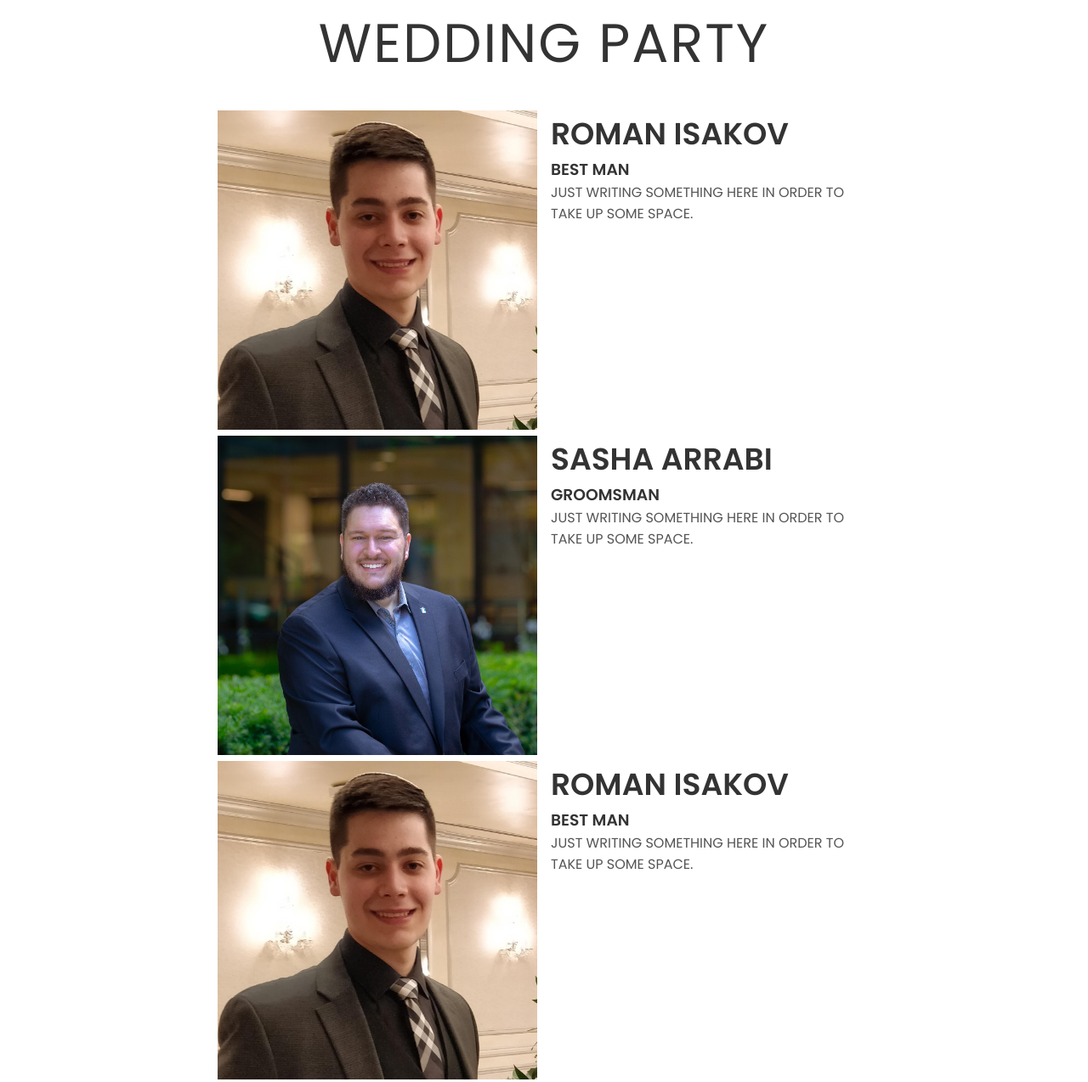
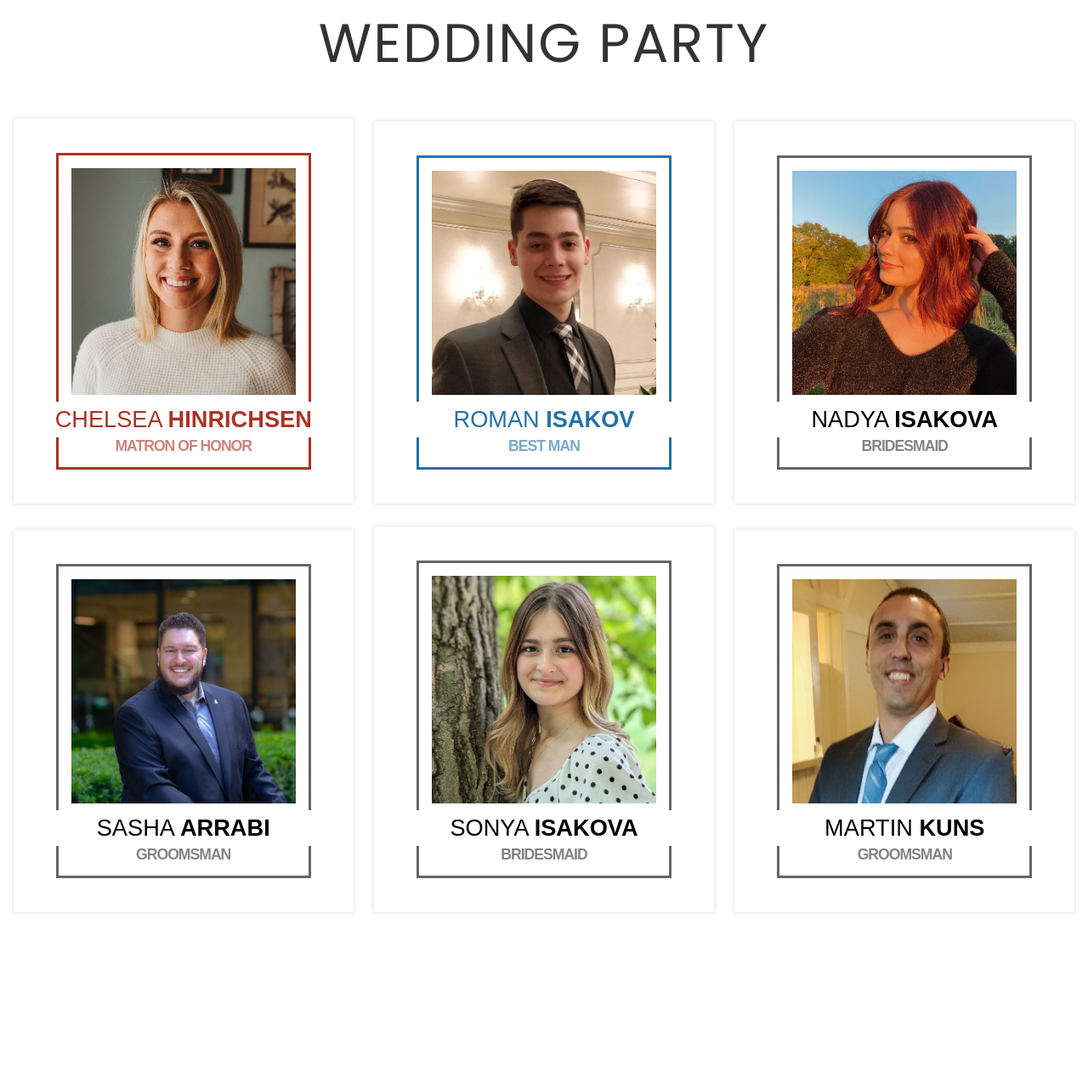
Before and after one commit to bisakov24/html-css-js-wedding-website, a website: page index.html in a window 1280 px wide. Shown: the part 2756-4030 px from the top of the page at 85% size. After the commit the page ends 3847 px from the top, so only its background shows below. Drawn offline with Linux system fonts and the light colour scheme.

Commit message:
Completed the Wedding Party Section

```diff
--- a/index.html
+++ b/index.html
@@ -185,106 +185,60 @@
         <div class="wedding-party-header">
           <h1 class="h1-wedding-party">Wedding Party</h1>
         </div>
-        <div class="wedding-party-member">
-          <div class="wedding-party-image">
-            <img src="./assets/ROMAN.jpg">
+        <div class="wedding-members-1">
+          <figure class="snip1113 red">
+            <img src="./assets/CHELSEA.jpeg" alt="pr-sample1" />
+            <figcaption>
+              <h3>Chelsea <span>Hinrichsen</span></h3>
+              <h4>
+                Matron of Honor
+              </h4>
+            </figcaption>
+          </figure>
+          <figure class="snip1113 blue hover"><img src="./assets/ROMAN.jpg" alt="pr-sample3" />
+            <figcaption>
+              <h3>Roman <span>Isakov</span></h3>
+              <h4>
+                Best Man
+              </h4>
+            </figcaption>
+          </figure>
+          <figure class="snip1113"><img src="./assets/NADYA.jpg" alt="pr-sample9" />
+            <figcaption>
+              <h3>Nadya <span>Isakova</span></h3>
+              <h4>
+                Bridesmaid
+              </h4>
+            </figcaption>
+          </figure>
           </div>
-        <div class="wedding-party-info">
-          <div class="wedding-party-name">
-            <h2>Roman Isakov</h2>
-          </div>
-          <div class="wedding-party-title">
-            <h3>Best Man</h3>
-          </div>
-          <div class="wedding-party-summary">
-            <p>Just writing something here in order to take up some space.</p>
-          </div>
-        </div>
-        </div>
+          <div class="wedding-members-2">
+          <figure class="snip1113"><img src="./assets/SASHA.jpg" alt="pr-sample9" />
+            <figcaption>
+              <h3>Sasha <span>Arrabi</span></h3>
+              <h4>
+                Groomsman
+              </h4>
+            </figcaption>
+          </figure>
 
-        <div class="wedding-party-member">
-          <div class="wedding-party-image">
-            <img src="./assets/SASHA.jpg">
-          </div>
-        <div class="wedding-party-info">
-          <div class="wedding-party-name">
-            <h2>Sasha Arrabi</h2>
-          </div>
-          <div class="wedding-party-title">
-            <h3>Groomsman</h3>
-          </div>
-          <div class="wedding-party-summary">
-            <p>Just writing something here in order to take up some space.</p>
-          </div>
-        </div>
-        </div>
+          <figure class="snip1113"><img src="./assets/SONYA2.jpg" alt="pr-sample9" />
+            <figcaption>
+              <h3>Sonya <span>Isakova</span></h3>
+              <h4>
+                Bridesmaid
+              </h4>
+            </figcaption>
+          </figure>
 
-        <div class="wedding-party-member">
-          <div class="wedding-party-image">
-            <img src="./assets/ROMAN.jpg">
-          </div>
-        <div class="wedding-party-info">
-          <div class="wedding-party-name">
-            <h2>Roman Isakov</h2>
-          </div>
-          <div class="wedding-party-title">
-            <h3>Best Man</h3>
-          </div>
-          <div class="wedding-party-summary">
-            <p>Just writing something here in order to take up some space.</p>
-          </div>
-        </div>
-        </div>
-
-        <div class="wedding-party-member">
-          <div class="wedding-party-image">
-            <img src="./assets/ROMAN.jpg">
-          </div>
-        <div class="wedding-party-info">
-          <div class="wedding-party-name">
-            <h2>Roman Isakov</h2>
-          </div>
-          <div class="wedding-party-title">
-            <h3>Best Man</h3>
-          </div>
-          <div class="wedding-party-summary">
-            <p>Just writing something here in order to take up some space.</p>
-          </div>
-        </div>
-        </div>
-
-        <div class="wedding-party-member">
-          <div class="wedding-party-image">
-            <img src="./assets/ROMAN.jpg">
-          </div>
-        <div class="wedding-party-info">
-          <div class="wedding-party-name">
-            <h2>Roman Isakov</h2>
-          </div>
-          <div class="wedding-party-title">
-            <h3>Best Man</h3>
-          </div>
-          <div class="wedding-party-summary">
-            <p>Just writing something here in order to take up some space.</p>
-          </div>
-        </div>
-        </div>
-
-        <div class="wedding-party-member">
-          <div class="wedding-party-image">
-            <img src="./assets/ROMAN.jpg">
-          </div>
-        <div class="wedding-party-info">
-          <div class="wedding-party-name">
-            <h2>Roman Isakov</h2>
-          </div>
-          <div class="wedding-party-title">
-            <h3>Best Man</h3>
-          </div>
-          <div class="wedding-party-summary">
-            <p>Just writing something here in order to take up some space.</p>
-          </div>
-        </div>
+          <figure class="snip1113"><img src="./assets/MARTIN1.jpg" alt="pr-sample9" />
+            <figcaption>
+              <h3>Martin <span>Kuns</span></h3>
+              <h4>
+                Groomsman
+              </h4>
+            </figcaption>
+          </figure>
         </div>
 
       </div>
--- a/style.css
+++ b/style.css
@@ -389,9 +389,7 @@ a:hover {
 
   .wedding-party-member {
     display: flex;
-    flex-direction: row;
-    justify-content: center;
-    width: 60%;
+    flex-direction: column;
   }
 
   .wedding-party-info {
@@ -404,11 +402,127 @@ a:hover {
     width: 100%;
   }
 
-  .wedding-party-image {
-    width: 100%;
-
-  }
 
   .wedding-party-name {
     font-size: 1.5rem;
   }
+
+
+  @import url(https://code.ionicframework.com/ionicons/2.0.1/css/ionicons.min.css);
+figure.snip1113 {
+  display: inline-block;
+  font-family: 'Raleway', Arial, sans-serif;
+  position: relative;
+  overflow: hidden;
+  margin: 10px;
+  min-width: 220px;
+  max-width: 400px;
+  width: 100%;
+  background: #ffffff;
+  text-align: center;
+  box-shadow: 0 0 5px rgba(0, 0, 0, 0.15);
+}
+
+figure.snip1113 * {
+  -webkit-box-sizing: border-box;
+  box-sizing: border-box;
+  -webkit-transition: all 0.3s ease-in-out;
+  transition: all 0.3s ease-in-out;
+}
+
+figure.snip1113 img {
+  max-width: 75%;
+  margin: 40px auto;
+  display: block;
+  position: relative;
+  border: 3px solid #666666;
+  padding: 15px 15px 85px 15px;
+  -webkit-transform: translate(0, 0);
+  transform: translate(0, 0);
+}
+
+figure.snip1113 figcaption {
+  position: absolute;
+  height: 120px;
+  bottom: 0px;
+  left: 0;
+  right: 0;
+  display: block;
+}
+
+figure.snip1113 h3 {
+  background-color: #ffffff;
+  color: #000000;
+  font-size: 1.7em;
+  width: 100%;
+  padding: 5px 12px;
+  margin: 0;
+  text-transform: uppercase;
+  font-weight: 400;
+}
+
+figure.snip1113 h3 span {
+  font-weight: 800;
+}
+
+figure.snip1113 h4 {
+  margin: 0;
+  text-transform: uppercase;
+  letter-spacing: -1px;
+  opacity: 0.6;
+  font-size: 1.1em;
+}
+
+figure.snip1113.blue img {
+  border-color: #2472a4;
+}
+
+figure.snip1113.blue h3,
+figure.snip1113.blue h4 {
+  color: #2472a4;
+}
+
+figure.snip1113.red img {
+  border-color: #ab3326;
+}
+
+figure.snip1113.red h3,
+figure.snip1113.red h4 {
+  color: #ab3326;
+}
+
+figure.snip1113.yellow img {
+  border-color: #e08e0b;
+}
+
+figure.snip1113.yellow h3,
+figure.snip1113.yellow h4 {
+  color: #e08e0b;
+}
+
+figure.snip1113.green img {
+  border-color: #229955;
+}
+
+figure.snip1113.green h3,
+figure.snip1113.green h4 {
+  color: #229955;
+}
+
+figure.snip1113.orange img {
+  border-color: #d67118;
+}
+
+figure.snip1113.orange h3,
+figure.snip1113.orange h4 {
+  color: #d67118;
+}
+
+figure.snip1113.navy img {
+  border-color: #2b3c4e;
+}
+
+figure.snip1113.navy h3,
+figure.snip1113.navy h4 {
+  color: #2b3c4e;
+}
```
Also changed, not shown: assets/CHELSEA.jpeg (added), assets/MARTIN1.jpg (added), assets/NADYA.jpg (added), assets/SONYA2.jpg (added), 1 other file.
